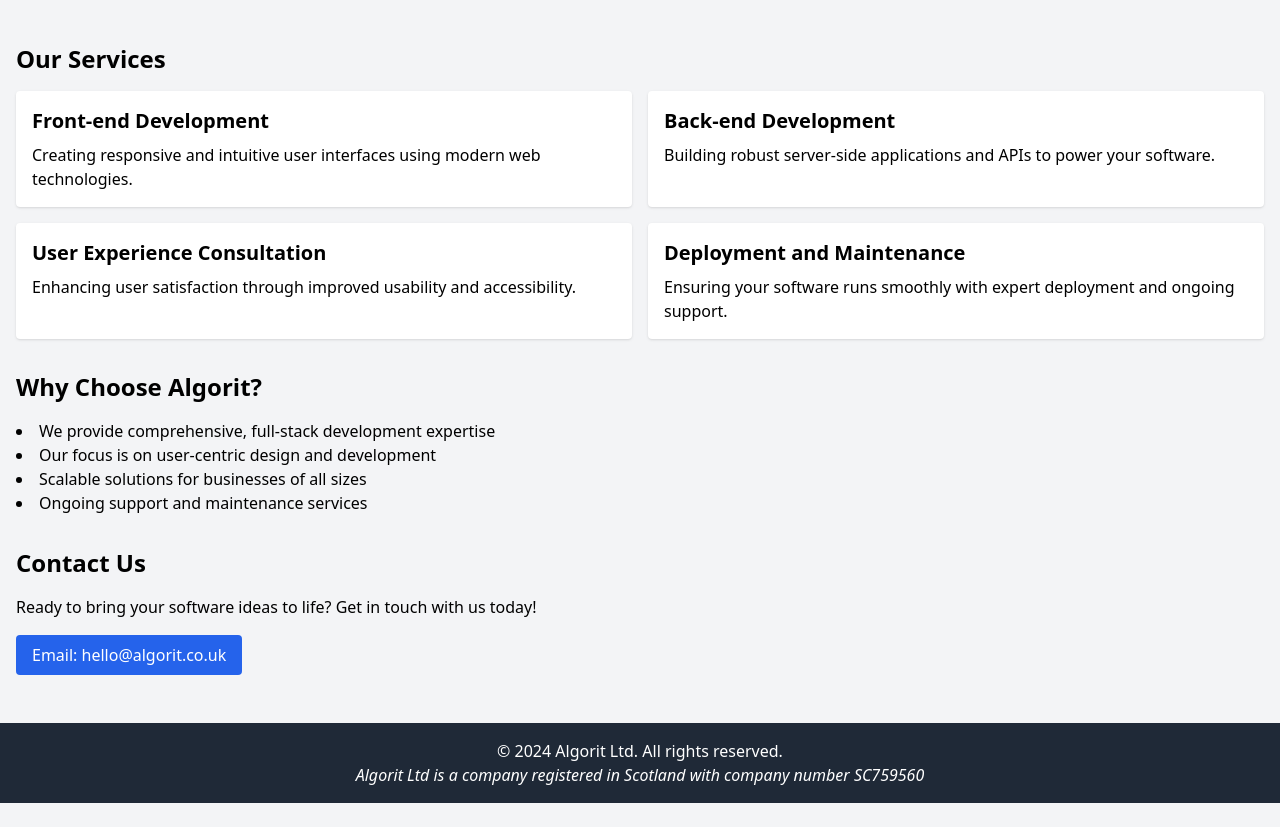
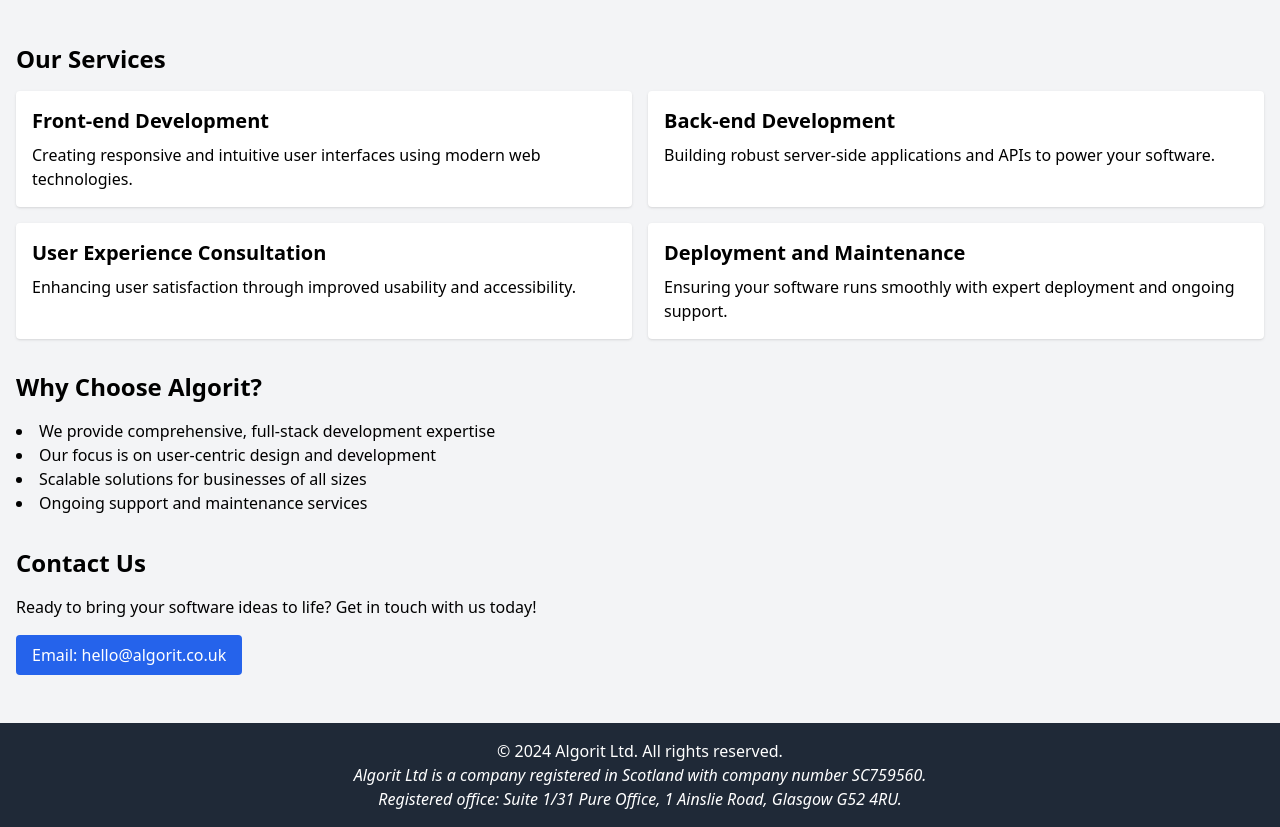
Before and after one commit to algorit-ltd/algorit.co.uk, a plain HTML site: page index.html in a window 1280 px wide. Shown: the part 105-932 px from the top of the page. Before the commit the page ends 908 px from the top, so only its background shows below. Drawn offline with nearby package versions, Linux system fonts and the light colour scheme.

Commit message:
Add registered office address

```diff
--- a/index.html
+++ b/index.html
@@ -57,7 +57,8 @@
     <footer class="bg-gray-800 text-white p-4 mt-8">
         <div class="container mx-auto text-center">
             <p>&copy; 2024 Algorit Ltd. All rights reserved.</p>
-            <p><em>Algorit Ltd is a company registered in Scotland with company number SC759560</em></p>
+            <p><em>Algorit Ltd is a company registered in Scotland with company number SC759560.</em></p>
+            <p><em>Registered office: Suite 1/31 Pure Office, 1 Ainslie Road, Glasgow G52 4RU.</em></p>
         </div>
     </footer>
 </body>
```
